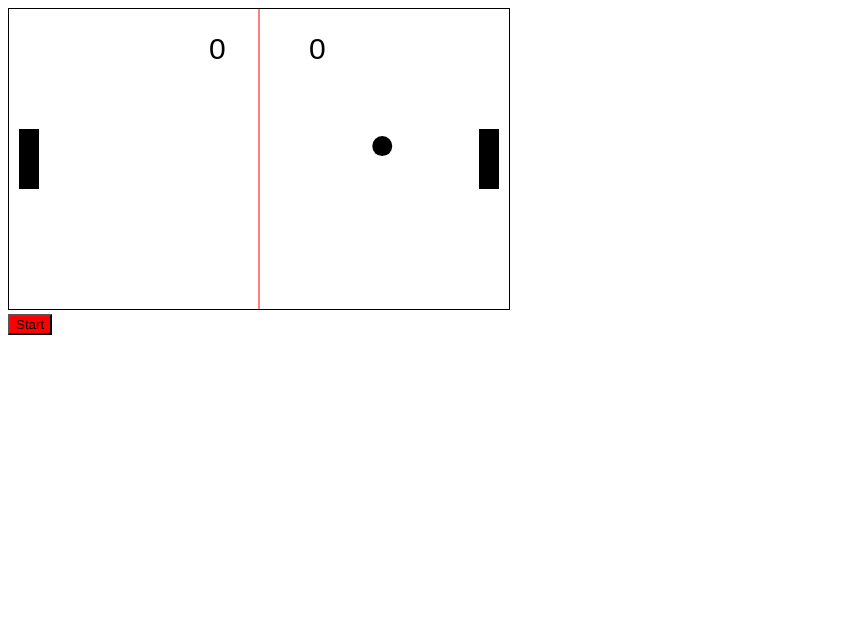
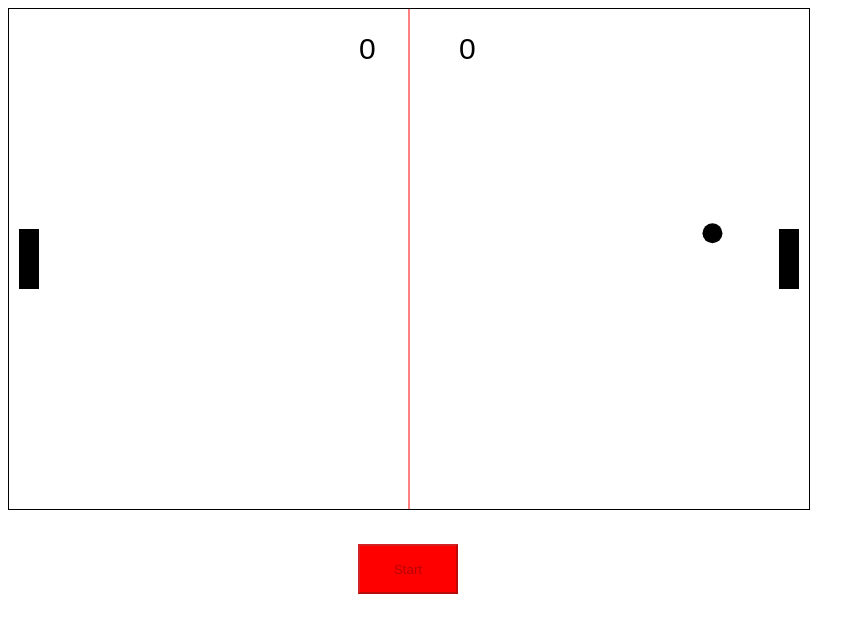
Before and after one commit to abeldeandres/Pong_JavaScript, a plain HTML site: page index.html in a window 1280 px wide. Both pictures are taken after a click on the button "Start". Shown: the whole page, without its empty margins (0-865 px from the left). Drawn offline with Linux system fonts and the light colour scheme.

Commit message:
añadido pause, setTimeout cuando la pelota sale, ajustados elementos para que respondan si el canvas se hace mas grande o mas pequeño

```diff
--- a/game.js
+++ b/game.js
@@ -7,6 +7,9 @@ const PAUSA = 32;
 
 let pause = false
 
+let newRound = false
+
+
 class Game {
   constructor(ctx) {
     this.ctx = ctx;
@@ -15,37 +18,42 @@ class Game {
     this.pelota = new Pelota(this.ctx);
     this.rectanguloDer= new Rectangulo(this.ctx,this.ctx.canvas.width-30,this.ctx.canvas.height/2 - 30);
     this.rectanguloIzq= new Rectangulo(this.ctx,10,this.ctx.canvas.height/2 - 30);
-    this.intervalId = null;
+
 
 
 
     this._setListeners();
 
-    this.scoreLeft=0;
-    this.scoreRight=0;
+    this.scoreLeft = 0
+    this.scoreRight = 0
 
-    //this.tick = 0;
   }
 
   run() {
 
+    this.intervalId = setInterval(() => {
 
-    this.intervalId = setInterval(() => {
       if (pause === true) {
         this.printPause()
         return
       }
+
+
       this._clear()
       this._draw()
+      this._moveRectangulos()
+
+      if (newRound === true) {
+        this.startNewRound()
+
+        return
+      }
+
       this._move()
       this._checkCollisions();
-      if (pause === true) {
-        this.printPause()
-        return
-      }
+
     }, 1000 / 60)
   }
-
 
 
   _clear() {
@@ -68,17 +76,21 @@ class Game {
   _move() {
     this.pelota.move()  //setTimeout(() => {this.pelota.move()}, 2000) ---->para poner retardo en el inicio de la pelota (pero choca con pause)
     //console.log("yooou")
+  }
+
+  _moveRectangulos () {
     this.rectanguloDer.move();
     this.rectanguloIzq.move();
-
   }
 
   _checkCollisions() {
 
-    if(this.pelota.collide(this.rectanguloDer)){
+    if(this.pelota.collide(this.rectanguloDer || this.rectanguloDer + 40)){
       this.pelota.cambiarDireccionX(-5);
-    }else if(this.pelota.collide(this.rectanguloIzq)){
+      this.pelota.aumentarVelocidad(-3)
+    }else if(this.pelota.collide(this.rectanguloIzq || this.rectanguloIzq - 40)){
       this.pelota.cambiarDireccionX(5);
+      this.pelota.aumentarVelocidad(3)
     }
 
     if(this.pelota.collideTop()) {
@@ -90,19 +102,21 @@ class Game {
     }
 
     if(this.pelota.collideRight()){
-      this.scoreLeft++;
-      //AQUI ESTARIA BIEN METER UN SETTIMEOUT
-       //clearInterval(this.intervalId)
-       //clearTimeout(setTimeout(() => {this.pelota.move()}, 2000))
-       this.pelota = new Pelota(this.ctx);
+      this.scoreLeft++
+      this.pelota = new Pelota(this.ctx);
+      newRound = true
+      setTimeout(() => {
+        newRound = false
+      }, 700)
     }
 
     if(this.pelota.collideLeft()){
-      this.scoreRight++;
-      //AQUI ESTARIA BIEN METER UN SETTIMEOUT
-      //clearInterval(this.intervalId)
-      //clearTimeout(setTimeout(() => {this.pelota.move()}, 2000))
+      this.scoreRight++
       this.pelota = new Pelota(this.ctx);
+      newRound = true
+      setTimeout(() => {
+        newRound = false
+      }, 700)
     }
   }
 
@@ -113,22 +127,25 @@ class Game {
     this.ctx.fillText("PAUSE", this.ctx.canvas.width/2, this.ctx.canvas.height/2 );
   }
 
+  startNewRound () {
+    this.pelota = new Pelota(this.ctx)
+  }
+
   _setListeners() {
     document.onkeydown = (e) => {
       if (e.keyCode === TOP_KEY) {
         //this.vy = -5
-        this.rectanguloDer.aumentarVelocidad(-3);
+        this.rectanguloDer.aumentarVelocidad(-5);
       } else if (e.keyCode === DOWN_KEY) {
         //this.vy = 5
-        this.rectanguloDer.aumentarVelocidad(3);
+        this.rectanguloDer.aumentarVelocidad(5);
       } else if (e.keyCode === W_KEY) {
         //this.vy = 5
-        this.rectanguloIzq.aumentarVelocidad(-3);
+        this.rectanguloIzq.aumentarVelocidad(-5);
       } else if (e.keyCode === S_KEY) {
         //this.vy = 5
-        this.rectanguloIzq.aumentarVelocidad(3);
+        this.rectanguloIzq.aumentarVelocidad(5);
       } else if (e.keyCode===PAUSA) {
-        console.log(pause)
         pause = !pause
       }
     }
--- a/index.html
+++ b/index.html
@@ -8,7 +8,7 @@
 </head>
 <body>
   <div id="canvas">
-    <canvas id="my-canvas" width="500" height="300"/>
+    <canvas id="my-canvas" width="800" height="500"/>
   </div>
 
   <div>
--- a/pelota.js
+++ b/pelota.js
@@ -3,20 +3,24 @@ class Pelota {
     this.ctx = ctx
     this.w = 20
     this.h = 40
-    this.x=250;
-    this.y=150;
+    this.x= this.ctx.canvas.width/2;
+    this.y= this.ctx.canvas.height/2;
     this.r=10;
 
 
+
     //PROBANDO SALIDA INICIAL DE LA PELOTA
-    this.vx = (Math.random() < 0.5 ? -1 : 1) * (Math.random() + 3)
-    this.vy = (Math.random() * 2) * (Math.random() < 0.5 ? -1 : 1)
+    this.vx = (Math.random() < 0.5 ? -1 : 1) * (Math.random() + 5)
+    this.vy = (Math.random() * 4) * (Math.random() < 0.5 ? -1 : 1)
   }
 
   draw() {
-    this.ctx.beginPath();
-    this.ctx.arc(this.x, this.y, this.r, 0, 2 * Math.PI);
-    this.ctx.fill();
+
+      console.log('entra')
+      this.ctx.beginPath();
+      this.ctx.arc(this.x, this.y, this.r, 0, 2 * Math.PI);
+      this.ctx.fill();
+
     //this.ctx.stroke();
     //this.ctx.closePath()
   }
@@ -33,8 +37,11 @@ class Pelota {
     return colX && colY
   }
 
+
+
   collideRight(){
     const colX = this.x < -40;
+
     return colX;
   }
 
@@ -62,6 +69,10 @@ class Pelota {
     this.vy = velocidad;
   }
 
+  aumentarVelocidad(vel) {
+    this.vx += vel
+  }
+
 
   iniciarPelota(){
     this.x=250;
--- a/rectangulo.js
+++ b/rectangulo.js
@@ -18,7 +18,7 @@ class Rectangulo {
   }
 
   move() {
-    if(this.y + this.vy + this.h < 300 && this.y + this.vy > 0) {
+    if(this.y + this.vy + this.h < this.ctx.canvas.height && this.y + this.vy > 0) {
       this.y += this.vy
     }
   }
--- a/script.js
+++ b/script.js
@@ -4,4 +4,7 @@ const ctx = canvas.getContext("2d")
 const game = new Game(ctx)
 const start = document.querySelector("button")
 
-start.onclick = () => game.run()
+start.onclick = () => {
+    game.run()
+    start.disabled = true
+}
--- a/style.css
+++ b/style.css
@@ -5,4 +5,8 @@ canvas {
 
   button {
     background-color: red;
+    height: 50px;
+    width: 100px;
+    margin-left: 350px;
+    margin-top: 30px;
   }
```
